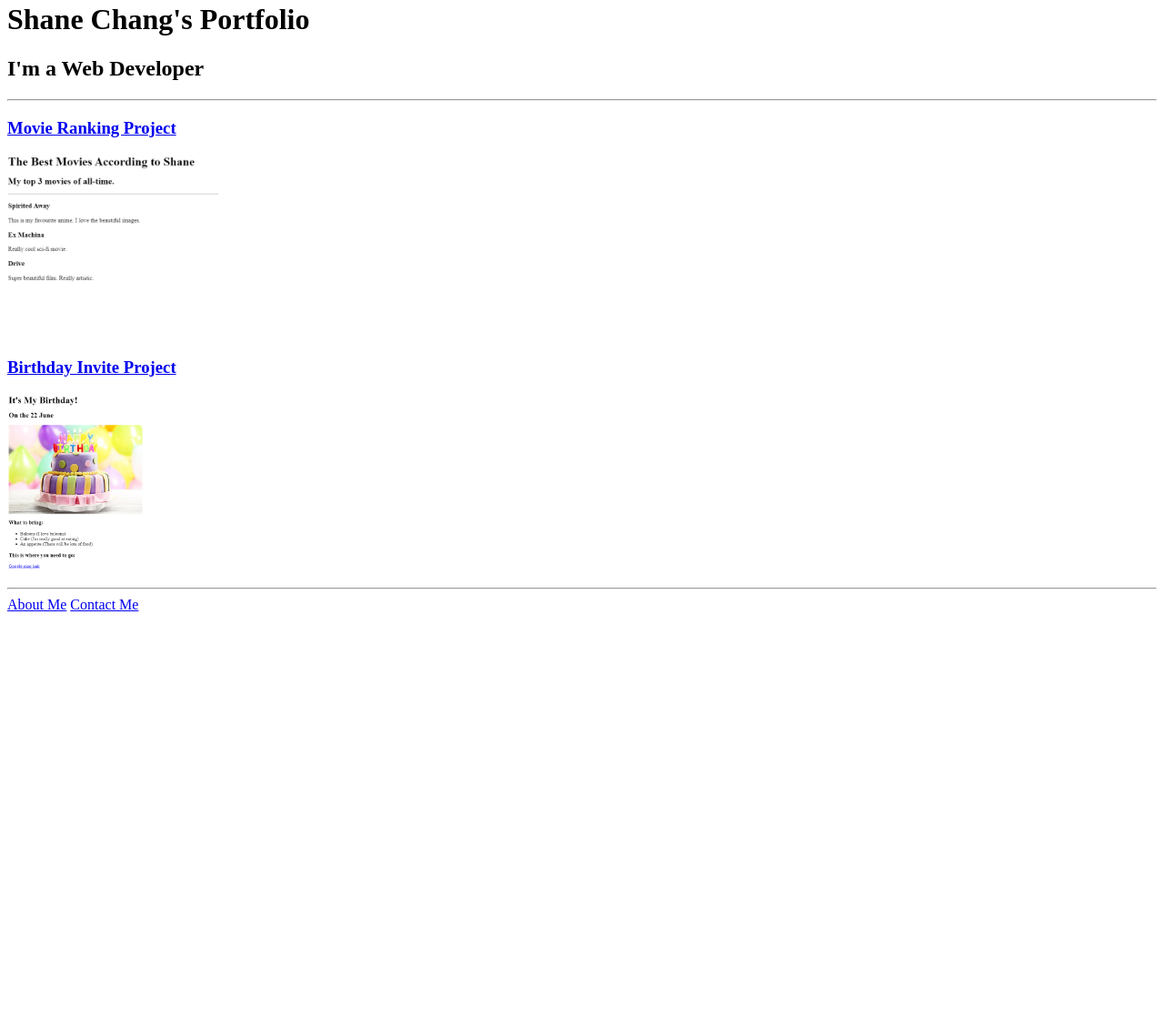
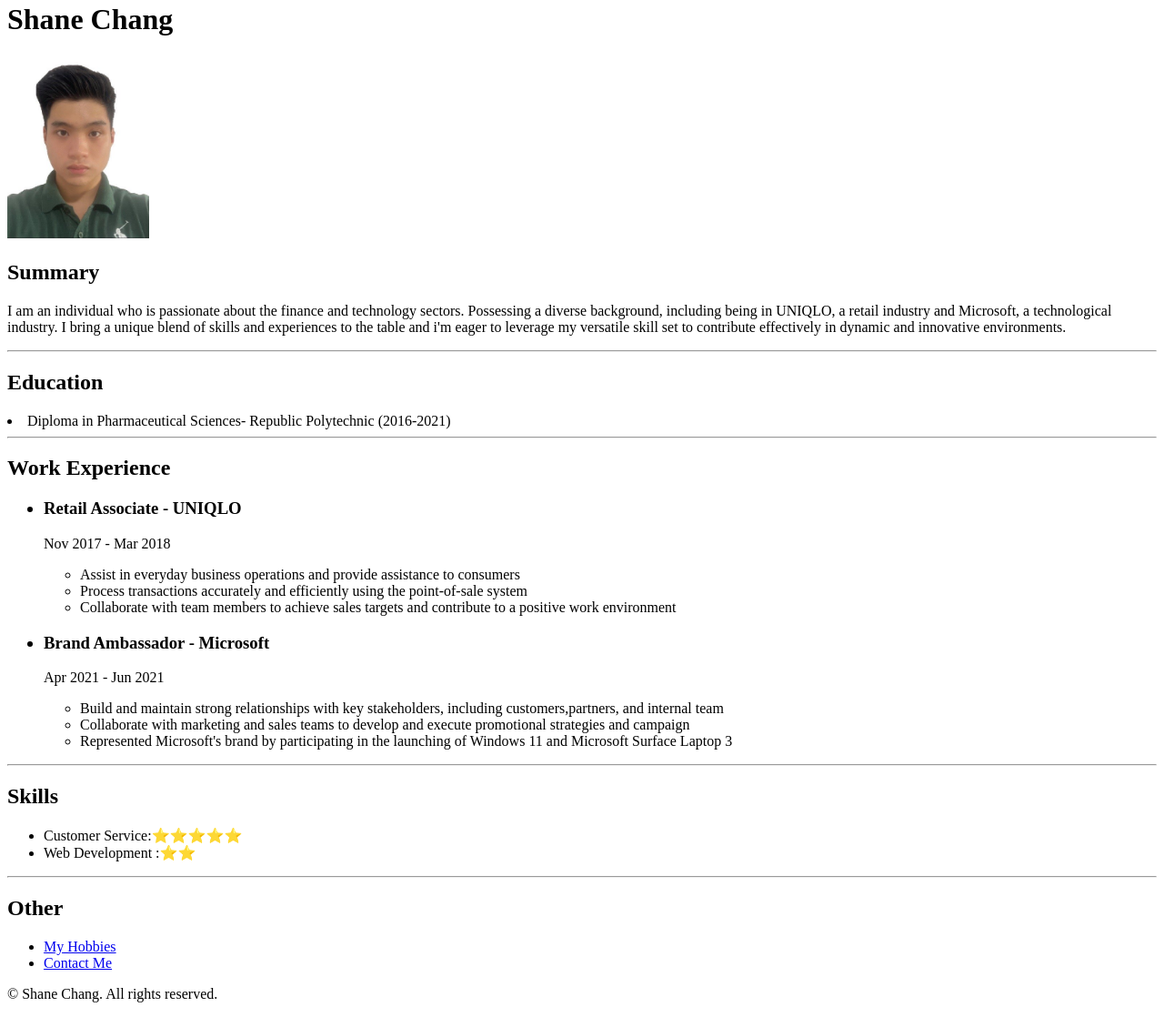
Before and after one commit to shanechangg/html-portfolio, a plain HTML site: page index.html in a window 1280 px wide. Shown: the part 18-1136 px from the top of the page at 91% size. Before the commit the page ends 800 px from the top, so only its background shows below. Drawn offline with Linux system fonts and the light colour scheme.

Commit message:
Add files via upload

```diff
--- a/index.html
+++ b/index.html
@@ -1,19 +1,50 @@
 <!DOCTYPE html>
 <html lang="en">
-<head>
-    <meta charset="UTF-8">
-    <title>Shane's Portfolio</title>
-</head>
-<body>
-    <h1>Shane Chang's Portfolio</h1>
-    <h2>I'm a Web Developer</h2>
-    <hr/>
-    <h3><a href="./public/movie-ranking.html">Movie Ranking Project</a></h3>
-    <img src="./assets/images/Shane's Movie Ranking.png" height="200" alt="movie ranking project" />
-    <h3><a href="./public/birthday-invite.html">Birthday Invite Project</a></h3>
-    <img src="./assets/images/Shane Birthday Invite.png" height="200" alt="Birthday Invite Project" />
-    <hr/>
-    <a href="./public/about.html">About Me</a>
-    <a href="./public/contact.html">Contact Me</a>
-</body>
+    <head>
+        <meta charset="UTF-8">
+        <title>My Resume</title>
+    </head>
+ <body>
+<h1>Shane Chang</h1>
+<img src="./Shane's Resume Photo.jpg" height="200" alt="Photo of Shane" />
+
+<h2>Summary</h2>
+<p>I am an individual who is passionate about the finance and technology sectors. Possessing a diverse background, including being in UNIQLO, a retail industry and Microsoft, a technological industry. I bring a unique blend of skills and experiences to the table and i'm eager to leverage my versatile skill set to contribute effectively in dynamic and innovative environments.</p>
+<hr />
+
+<h2>Education</h2>
+<li>Diploma in Pharmaceutical Sciences- Republic Polytechnic (2016-2021)</li>
+<hr />
+
+<h2>Work Experience</h2>
+<ul>
+<h3><li>Retail Associate - UNIQLO</li></h3>
+<P>Nov 2017 - Mar 2018</P>
+<ul><li>Assist in everyday business operations and provide assistance to consumers</li>
+<li>Process transactions accurately and efficiently using the point-of-sale system</li>
+<li>Collaborate with team members to achieve sales targets and contribute to a positive work environment</li>
+</ul>
+
+<h3><li>Brand Ambassador - Microsoft</li></h3>
+<p>Apr 2021 - Jun 2021</p>
+<ul><li>Build and maintain strong relationships with key stakeholders, including customers,partners, and internal team</li>
+<li>Collaborate with marketing and sales teams to develop and execute promotional strategies and campaign</li>
+<li>Represented Microsoft's brand by participating in the launching of Windows 11 and Microsoft Surface Laptop 3</li></ul>
+</ul>
+<hr />
+<h2>Skills</h2>
+<ul>
+    <li>Customer Service:⭐️⭐️⭐️⭐️⭐️</li>
+    <li>Web Development :⭐️⭐️</li>
+</ul>
+<hr />
+<h2>Other</h2>
+<ul>
+<li><a href="./My Hobbies.html">My Hobbies</a></li>
+<li><a href="./Contact Me.html">Contact Me</a></li>
+</ul>
+<footer>
+    <p>© Shane Chang. All rights reserved.</p>
+</footer>
+    </body>
 </html>
```
Also changed, not shown: Contact Me.html (added, +3 -0 lines), My Hobbies.html (added, +7 -0 lines), Shane's Resume Photo.jpg (added).
